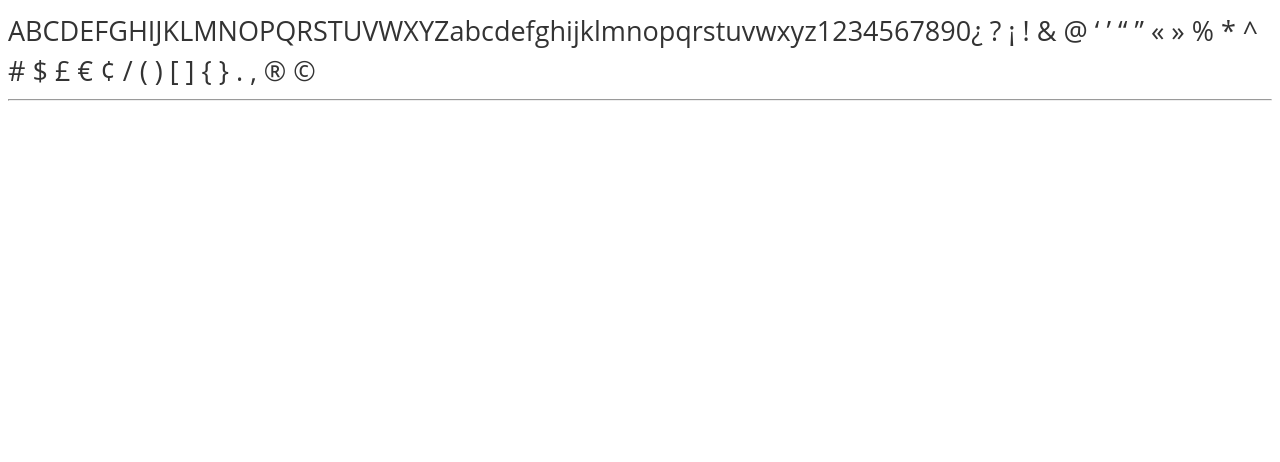
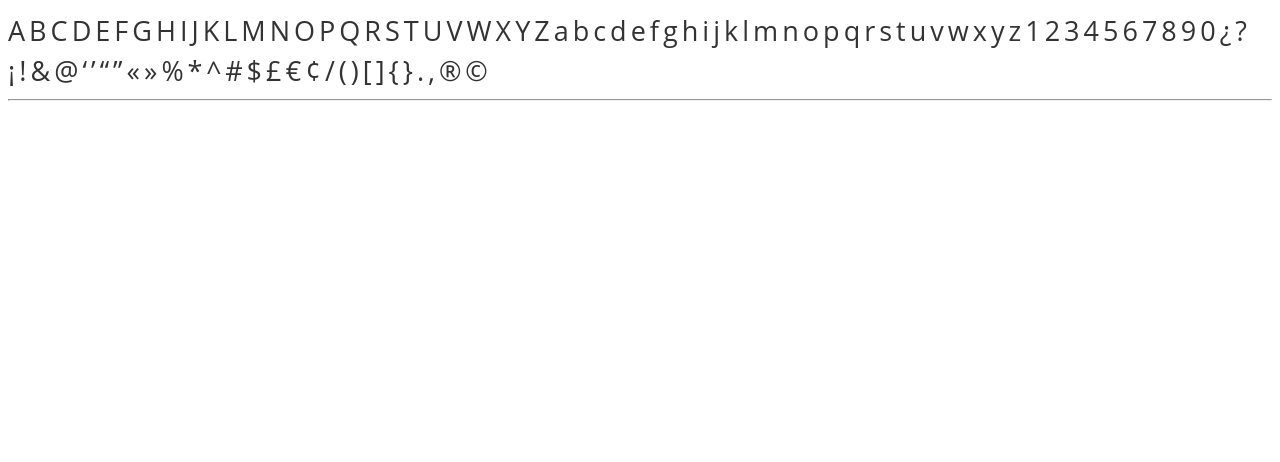
Before and after one commit to spences10/font-sample-component, a Gatsby site: page / in a window 1280 px wide. Shown: the part 338-800 px from the top of the page. Built offline with nearby package versions, Linux system fonts and the light colour scheme; Gatsby itself is replaced by a stand-in of ours.

Commit message:
letter spacing on fonts

```diff
--- a/src/components/font.characters.jsx
+++ b/src/components/font.characters.jsx
@@ -2,7 +2,7 @@ import styled from '@emotion/styled'
 import React from 'react'
 import { CharacterTitle } from './font.title'
 
-const Characters = `ABCDEFGHIJKLMNOPQRSTUVWXYZabcdefghijklmnopqrstuvwxyz1234567890¿ ? ¡ ! & @ ‘ ’ “ ” « » % * ^ # $ £ € ¢ / ( ) [ ] { } . , ® ©`
+const Characters = `ABCDEFGHIJKLMNOPQRSTUVWXYZabcdefghijklmnopqrstuvwxyz1234567890¿?¡!&@‘’“”«»%*^#$£€¢/()[]{}.,®©`
 
 const CharacterWrapper = styled.div`
   font-size: 27px;
@@ -11,15 +11,16 @@ const CharacterWrapper = styled.div`
 `
 
 const CharacterBlock = styled.div`
-  word-break: break-all;
+  letter-spacing: 4px;
   margin-top: 19px;
 `
 
 export const FontCharacters = ({ title, fontWeight }) => {
+  const fontArray = Characters.split('')
   return (
     <CharacterWrapper>
       <CharacterTitle fontWeight={fontWeight}>{title}</CharacterTitle>
-      <CharacterBlock>{Characters}</CharacterBlock>
+      <CharacterBlock>{fontArray}</CharacterBlock>
     </CharacterWrapper>
   )
 }
```
